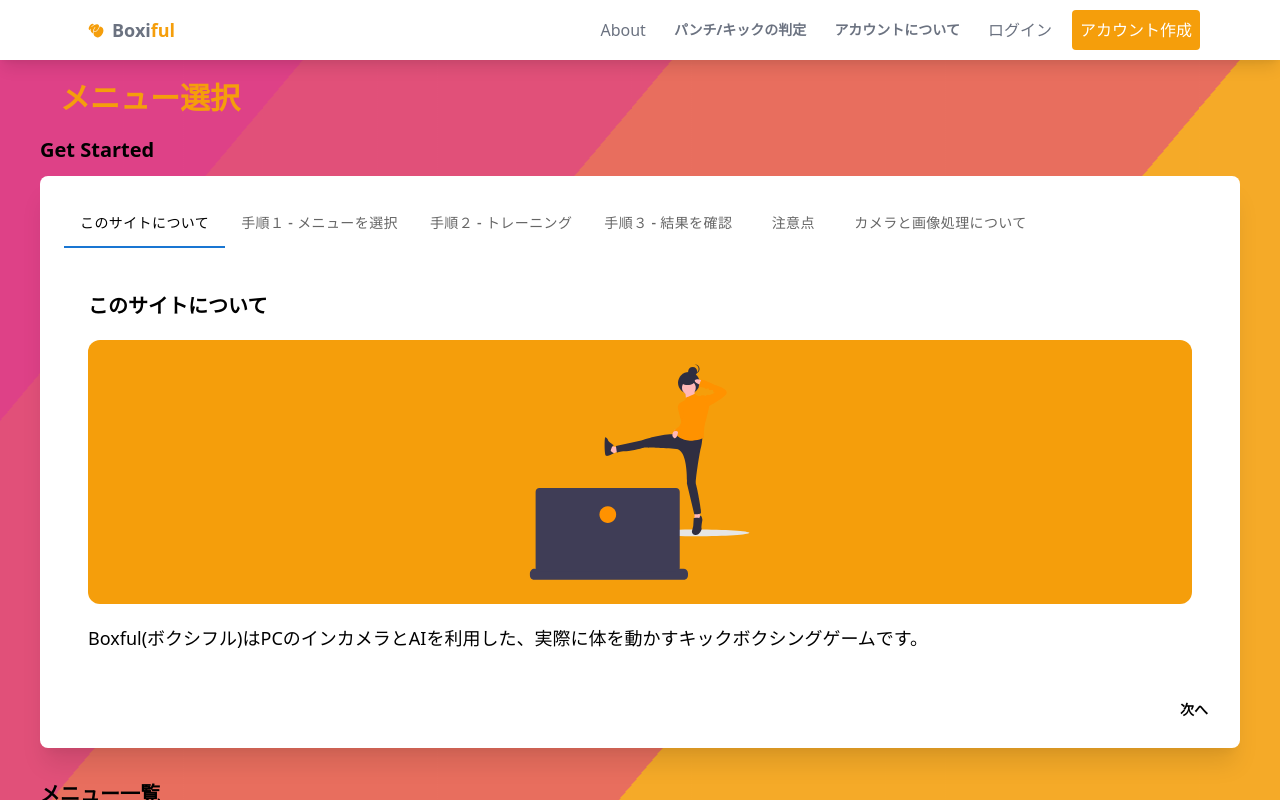
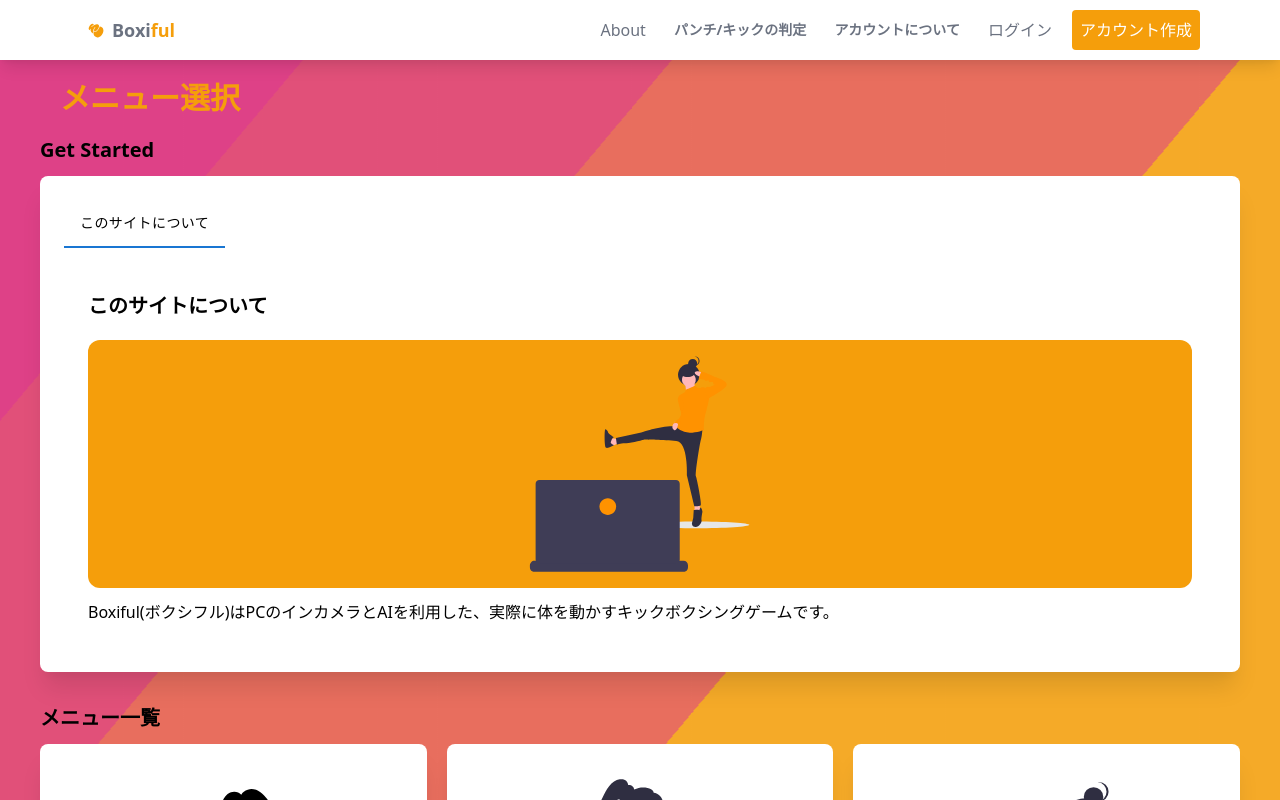
Before and after one commit to masato1230/boxiful, a React (Create React App) app: page / in a window 1280 px wide. Shown: the top 800 px of the page. Built offline with nearby package versions, Linux system fonts and the light colour scheme; what @mediapipe/pose would draw is missing.

Commit message:
Add GetStarted component and model

```diff
--- a/src/components/Status/GetStarted/GetStarted.tsx
+++ b/src/components/Status/GetStarted/GetStarted.tsx
@@ -2,6 +2,7 @@ import { Tabs, Tab } from '@mui/material';
 import { Box } from '@mui/system';
 import { Fragment, useState } from 'react';
 import { aboutDescriptionPages } from '../../../models/descriptionPage';
+import { getStartedPageModels } from '../../../models/getStartedPageModel';
 import GetStartedPage from './GetStartedPage';
 
 const GetStarted = () => {
@@ -33,23 +34,23 @@ const GetStarted = () => {
               scrollButtons="auto"
               onChange={handleChange}
             >
-              {aboutDescriptionPages.map((descriptionPage) => {
+              {getStartedPageModels.map((getStartedPageModel) => {
                 return (
                   <Tab
-                    key={descriptionPage.tabTitle}
-                    label={descriptionPage.tabTitle}
+                    key={getStartedPageModel.tabTitle}
+                    label={getStartedPageModel.tabTitle}
                   />
                 );
               })}
             </Tabs>
           </Box>
-          {aboutDescriptionPages.map((descriptionPage, index) => {
+          {getStartedPageModels.map((getStartedPageModel, index) => {
             return (
               <GetStartedPage
-                key={descriptionPage.tabTitle}
+                key={getStartedPageModel.tabTitle}
                 value={value}
                 index={index}
-                descriptionPage={descriptionPage}
+                getStartedPageModel={getStartedPageModel}
               />
             );
           })}
@@ -68,7 +69,7 @@ const GetStarted = () => {
             </button>
             <button
               className={`${
-                value === aboutDescriptionPages.length - 1 && 'hidden'
+                value === getStartedPageModels.length - 1 && 'hidden'
               } font-bold text-sm text-center mt-5 px-2 py-1 rounded-xl hover:bg-gray-400`}
               onClick={onNextClick}
             >
--- a/src/components/Status/GetStarted/GetStartedPage.tsx
+++ b/src/components/Status/GetStarted/GetStartedPage.tsx
@@ -1,18 +1,19 @@
 import React from "react";
 import { Box } from '@mui/material';
 import descriptionPage from "../../../models/descriptionPage";
+import getStartedPageModel from "../../../models/getStartedPageModel";
 
 interface GetStartedPageProps {
   index: number;
   value: number;
-  descriptionPage: descriptionPage;
+  getStartedPageModel: getStartedPageModel;
 }
 
 
 const GetStartedPage: React.FC<GetStartedPageProps> = ({
   index,
   value,
-  descriptionPage
+  getStartedPageModel
 }) => {
   return (
     <div
@@ -21,15 +22,8 @@ const GetStartedPage: React.FC<GetStartedPageProps> = ({
       hidden={value !== index}
     >
       <Box sx={{ p: 3 }}>
-        <h2 className="font-bold text-xl mb-5">{descriptionPage.tabTitle}</h2>
-        <div className="bg-yellow-500 rounded-xl py-5">
-          <img
-            src={descriptionPage.imageSrc}
-            className="mx-auto h-56 object-contain"
-            alt={descriptionPage.tabTitle}
-          />
-        </div>
-        <p className="mt-5 text-sm sm:text-lg">{descriptionPage.description}</p>
+        <h2 className="font-bold text-xl mb-5">{getStartedPageModel.tabTitle}</h2>
+        {getStartedPageModel.content}
       </Box>
     </div>
   );
--- /dev/null
+++ b/src/models/getStartedPageModel.tsx
@@ -0,0 +1,27 @@
+import { Fragment } from 'react';
+import overallDescriptionThumbnail from '../images/overallDescriptionThumbnail.svg';
+
+export default interface getStartedPageModel {
+  tabTitle: string;
+  content: JSX.Element;
+}
+
+const aboutThisSite: getStartedPageModel = {
+  tabTitle: 'このサイトについて',
+  content: (
+    <Fragment>
+      <div className="rounded-xl bg-yellow-500 p-3 mb-3">
+        <img
+          className="mx-auto h-56 object-contain"
+          src={overallDescriptionThumbnail}
+          alt="PCと女性"
+        />
+      </div>
+      <p>
+        Boxiful(ボクシフル)はPCのインカメラとAIを利用した、実際に体を動かすキックボクシングゲームです。
+      </p>
+    </Fragment>
+  ),
+};
+
+export const getStartedPageModels = [aboutThisSite];
```
